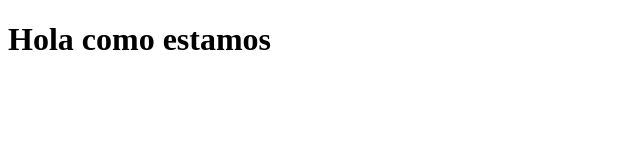
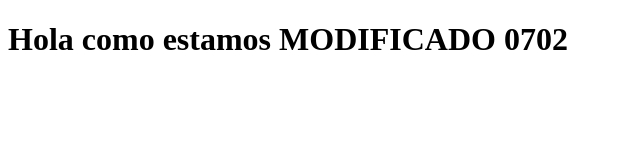
Before and after one commit to BeymarVargas3/hello-world-git, a plain HTML site: page index.html in a window 1280 px wide. Shown: the whole page, without its empty margins (0-640 px from the left). Drawn offline with Linux system fonts and the light colour scheme.

Commit message:
Modificacion 1849 0702

```diff
--- a/index.html
+++ b/index.html
@@ -6,6 +6,6 @@
     <title>Demo GIT</title>
 </head>
 <body>
-    <h1> Hola como estamos</h1>
+    <h1> Hola como estamos MODIFICADO 0702</h1>
 </body>
 </html>
```
